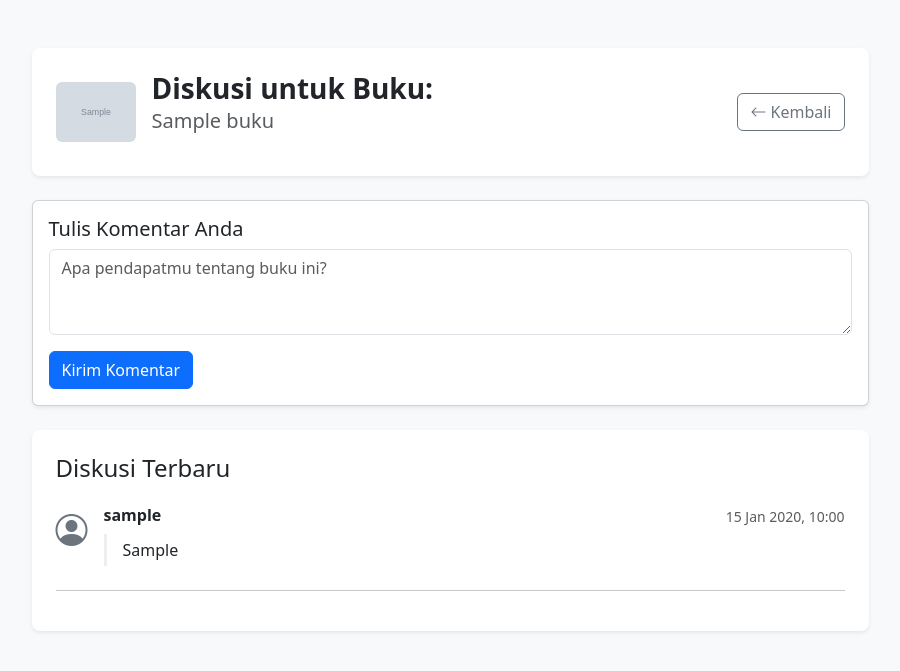
After one commit to KaitoDeluxe2/RepositoryCharles, a PHP site: page /pages/diskusi.php?id=1 in a window 1280 px wide. The commit adds this page. Shown: the top 671 px of the page, without its empty margins (190-1090 px from the left). Run offline with PHP 8.4, Linux system fonts and the light colour scheme; the visitor is signed in with stand-in values (Sample User, id 1); tables that the repository leaves empty or names only in its code hold one stand-in row (values such as "Sample post"); grey boxes marked "Sample" are stand-in pictures.

Commit message:
update project magang

```diff
--- a/login.php
+++ b/login.php
@@ -52,7 +52,7 @@ if ($_SERVER["REQUEST_METHOD"] == "POST") {
     <div class="left-panel">
         <h1 class="fw-bold">Selamat Datang Kembali!</h1>
         <p>Login untuk mengakses akun dan fitur perpustakaan digital.</p>
-        <img src="img/logo_polibatam_clean_transparent.png" alt="Logo">
+        <img src="Gambar/logo_polibatam_clean_transparent.png" alt="Logo">
     </div>
     <div class="right-panel">
         <div class="form-box">
--- a/pages/detail_buku.php
+++ b/pages/detail_buku.php
@@ -74,9 +74,9 @@ $conn->close();
                 </dl>
 
                 <div class="d-grid gap-2 mt-4">
-                    <a href="baca_buku.php?file=<?= urlencode(basename($book['file_path'])) ?>" class="btn btn-primary btn-lg">
-                        <i class="bi bi-book-half"></i> Baca Sekarang
-                    </a>
+                    <a href="diskusi.php?id=<?= $book['id'] ?>" class="btn btn-primary btn-lg">
+    <i class="bi bi-chat-dots-fill"></i> Lihat Diskusi
+</a>
                     <a href="dashboard.php" class="btn btn-outline-secondary">
                         <i class="bi bi-arrow-left"></i> Kembali ke Daftar Buku
                     </a>
--- /dev/null
+++ b/pages/diskusi.php
@@ -0,0 +1,109 @@
+<?php
+session_start();
+include '../includes/db.php';
+
+// Jika tidak ada ID buku di URL atau user belum login, kembalikan ke dashboard
+if (!isset($_GET['id']) || !isset($_SESSION['user_id'])) {
+    header("Location: dashboard.php");
+    exit;
+}
+
+$book_id = $_GET['id'];
+$user_id = $_SESSION['user_id'];
+$username = $_SESSION['username'];
+
+// Ambil data buku
+$stmt_buku = $conn->prepare("SELECT judul, penulis, cover_path FROM buku WHERE id = ?");
+$stmt_buku->bind_param("i", $book_id);
+$stmt_buku->execute();
+$result_buku = $stmt_buku->get_result();
+if ($result_buku->num_rows === 0) {
+    header("Location: dashboard.php"); // Buku tidak ditemukan
+    exit;
+}
+$book = $result_buku->fetch_assoc();
+$stmt_buku->close();
+
+// Ambil semua data diskusi untuk buku ini
+$stmt_diskusi = $conn->prepare("SELECT username, komentar, tanggal FROM diskusi WHERE buku_id = ? ORDER BY tanggal DESC");
+$stmt_diskusi->bind_param("i", $book_id);
+$stmt_diskusi->execute();
+$result_diskusi = $stmt_diskusi->get_result();
+
+$conn->close();
+?>
+<!DOCTYPE html>
+<html lang="id">
+<head>
+    <meta charset="UTF-8">
+    <meta name="viewport" content="width=device-width, initial-scale=1.0">
+    <title>Diskusi: <?= htmlspecialchars($book['judul']) ?></title>
+    <link href="../css/bootstrap.min.css" rel="stylesheet">
+    <link rel="stylesheet" href="https://cdn.jsdelivr.net/npm/bootstrap-icons@1.11.3/font/bootstrap-icons.min.css">
+    <style>
+        .comment-box { border-left: 3px solid #eee; }
+    </style>
+</head>
+<body class="bg-light">
+
+<div class="container my-5">
+    <div class="col-lg-9 mx-auto">
+        <div class="bg-white p-4 rounded-3 shadow-sm mb-4">
+            <div class="row g-3 align-items-center">
+                <div class="col-auto">
+                    <img src="../<?= htmlspecialchars($book['cover_path']) ?>" class="rounded" alt="Cover" style="width: 80px;">
+                </div>
+                <div class="col">
+                    <h1 class="h3 fw-bold mb-0">Diskusi untuk Buku:</h1>
+                    <p class="fs-5 text-muted"><?= htmlspecialchars($book['judul']) ?></p>
+                </div>
+                 <div class="col-auto">
+                    <a href="detail_buku.php?id=<?= $book_id; ?>" class="btn btn-outline-secondary">
+                        <i class="bi bi-arrow-left"></i> Kembali
+                    </a>
+                </div>
+            </div>
+        </div>
+
+        <div class="card shadow-sm mb-4">
+            <div class="card-body">
+                <h5 class="card-title">Tulis Komentar Anda</h5>
+                <form action="tambah_komentar.php" method="POST">
+                    <input type="hidden" name="buku_id" value="<?= $book_id ?>">
+                    <input type="hidden" name="user_id" value="<?= $user_id ?>">
+                    <input type="hidden" name="username" value="<?= htmlspecialchars($username) ?>">
+                    <div class="mb-3">
+                        <textarea name="komentar" class="form-control" rows="3" placeholder="Apa pendapatmu tentang buku ini?" required></textarea>
+                    </div>
+                    <button type="submit" class="btn btn-primary">Kirim Komentar</button>
+                </form>
+            </div>
+        </div>
+
+        <div class="bg-white p-4 rounded-3 shadow-sm">
+            <h4 class="mb-4">Diskusi Terbaru</h4>
+            <?php if ($result_diskusi->num_rows > 0): ?>
+                <?php while($komentar = $result_diskusi->fetch_assoc()): ?>
+                <div class="d-flex mb-4">
+                    <div class="flex-shrink-0 me-3">
+                        <i class="bi bi-person-circle fs-2 text-secondary"></i>
+                    </div>
+                    <div class="w-100">
+                        <div class="d-flex justify-content-between">
+                            <h6 class="fw-bold"><?= htmlspecialchars($komentar['username']) ?></h6>
+                            <small class="text-muted"><?= date('d M Y, H:i', strtotime($komentar['tanggal'])) ?></small>
+                        </div>
+                        <p class="mb-0 comment-box ps-3 pt-1 pb-1"><?= nl2br(htmlspecialchars($komentar['komentar'])) ?></p>
+                    </div>
+                </div>
+                <hr>
+                <?php endwhile; ?>
+            <?php else: ?>
+                <p class="text-center text-muted">Belum ada diskusi untuk buku ini. Jadilah yang pertama!</p>
+            <?php endif; ?>
+        </div>
+    </div>
+</div>
+
+</body>
+</html>
```
Also changed, not shown: pages/dashboard.php (+52 -15 lines), pages/tambah_komentar.php (added, +50 -0 lines), register.html (+15 -6 lines).
